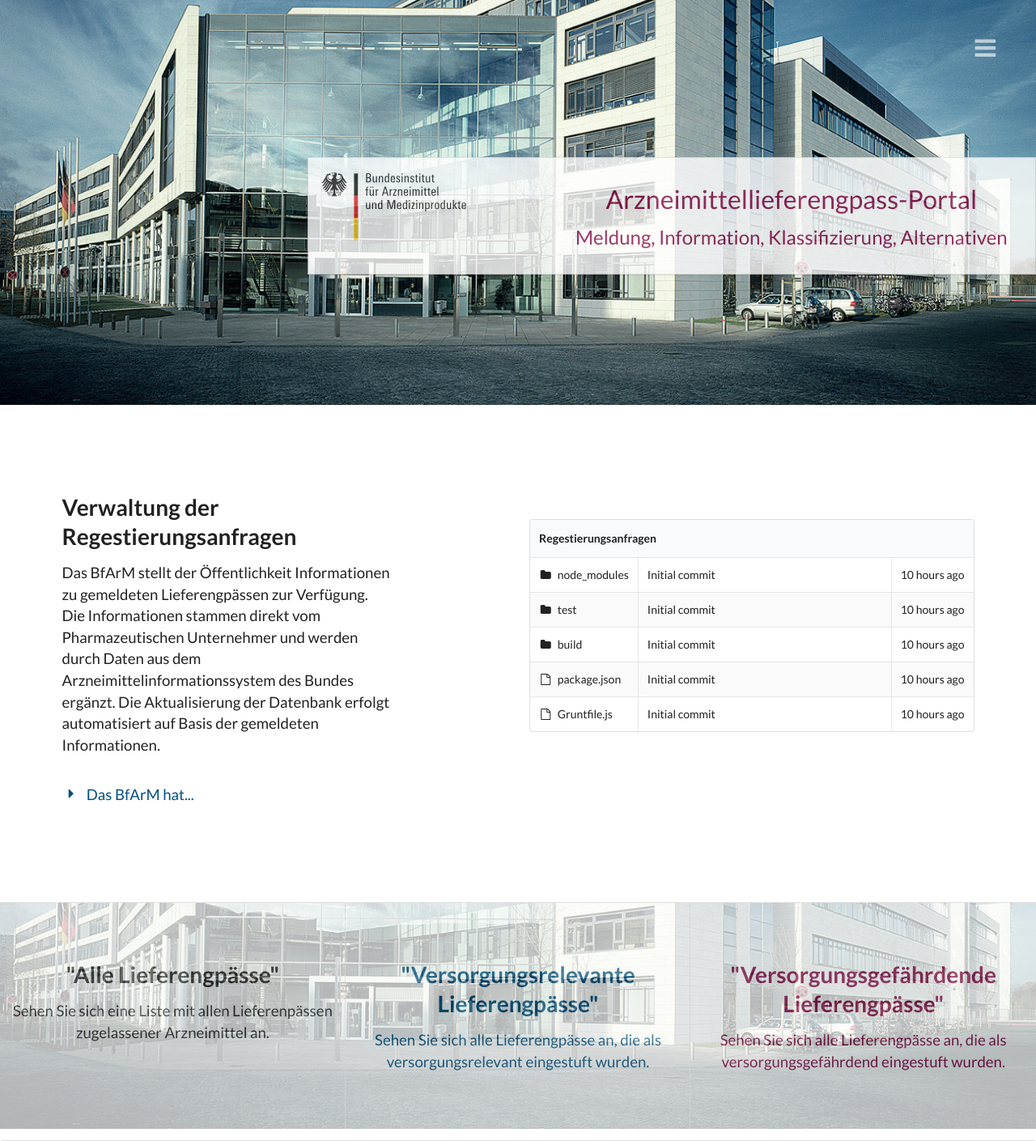
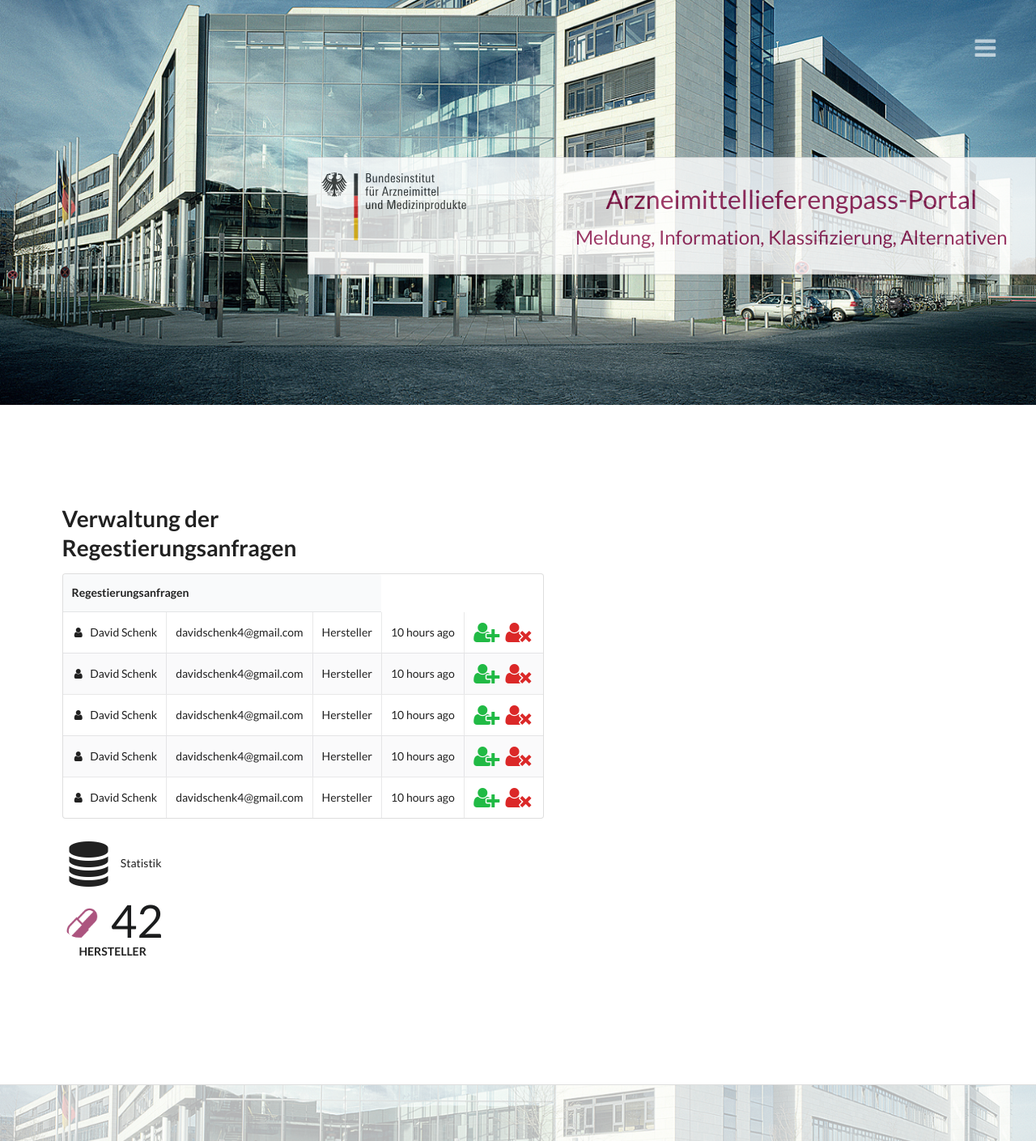
Before and after one commit to schenkd/webdev-project, a Flask app: page /verwaltung in a window 1280 px wide. Shown: the top 1409 px of the page at 81% size. Run offline with Flask 2, Linux system fonts and the light colour scheme; some libraries are stand-ins or nearby versions.

Commit message:
work on verwaltung.html

```diff
--- a/app/models.py
+++ b/app/models.py
@@ -17,7 +17,7 @@
     member_since = db.DateTimeField(default=datetime.utcnow)
     firstname = db.StringField()
     lastname = db.StringField()
-    authorized = db.BooleanField()
+    authorized = db.BooleanField(default=False)
     permission = db.StringField()
     last_seen = db.DateTimeField(default=datetime.utcnow)
 
--- a/app/templates/_menu.html
+++ b/app/templates/_menu.html
@@ -5,7 +5,7 @@
         <div class="ui vertical sidebar menu right">
 
             {% if current_user.is_authenticated %}
-                <a href="{{ url_for('main.index') }}" class="blue active item">Home - Willkommen {{ current_user.username|capitalize }}</a>
+                <a href="{{ url_for('main.index') }}" class="blue active item">Home - {{ current_user.firstname|capitalize }} {{ current_user.lastname|capitalize }}</a>
             {% else %}
                 <a href="{{ url_for('main.index') }}" class="blue active item">Home</a>
             {% endif %}
--- a/app/templates/intern/table.html
+++ b/app/templates/intern/table.html
@@ -9,38 +9,63 @@
     <tbody>
         <tr>
             <td class="collapsing">
-                <i class="folder icon"></i> node_modules
+                <i class="user icon"></i> David Schenk
             </td>
-            <td>Initial commit</td>
+            <td>davidschenk4@gmail.com</td>
+            <td>Hersteller</td>
             <td class="right aligned collapsing">10 hours ago</td>
+            <td class="right aligned collapsing">
+                <i class="big green add user icon"></i>
+                <i class="big red remove user icon"></i>
+            </td>
         </tr>
         <tr>
-            <td>
-                <i class="folder icon"></i> test
+            <td class="collapsing">
+                <i class="user icon"></i> David Schenk
             </td>
-            <td>Initial commit</td>
-            <td class="right aligned">10 hours ago</td>
+            <td>davidschenk4@gmail.com</td>
+            <td>Hersteller</td>
+            <td class="right aligned collapsing">10 hours ago</td>
+            <td class="right aligned collapsing">
+                <i class="big green add user icon"></i>
+                <i class="big red remove user icon"></i>
+            </td>
         </tr>
         <tr>
-            <td>
-                <i class="folder icon"></i> build
+            <td class="collapsing">
+                <i class="user icon"></i> David Schenk
             </td>
-            <td>Initial commit</td>
-            <td class="right aligned">10 hours ago</td>
+            <td>davidschenk4@gmail.com</td>
+            <td>Hersteller</td>
+            <td class="right aligned collapsing">10 hours ago</td>
+            <td class="right aligned collapsing">
+                <i class="big green add user icon"></i>
+                <i class="big red remove user icon"></i>
+            </td>
         </tr>
         <tr>
-            <td>
-                <i class="file outline icon"></i> package.json
+            <td class="collapsing">
+                <i class="user icon"></i> David Schenk
             </td>
-            <td>Initial commit</td>
-            <td class="right aligned">10 hours ago</td>
+            <td>davidschenk4@gmail.com</td>
+            <td>Hersteller</td>
+            <td class="right aligned collapsing">10 hours ago</td>
+            <td class="right aligned collapsing">
+                <i class="big green add user icon"></i>
+                <i class="big red remove user icon"></i>
+            </td>
         </tr>
         <tr>
-            <td>
-                <i class="file outline icon"></i> Gruntfile.js
+            <td class="collapsing">
+                <i class="user icon"></i> David Schenk
             </td>
-            <td>Initial commit</td>
-            <td class="right aligned">10 hours ago</td>
+            <td>davidschenk4@gmail.com</td>
+            <td>Hersteller</td>
+            <td class="right aligned collapsing">10 hours ago</td>
+            <td class="right aligned collapsing">
+                <i class="big green add user icon"></i>
+                <i class="big red remove user icon"></i>
+            </td>
         </tr>
     </tbody>
 </table>
--- a/app/templates/intern/verwaltung.html
+++ b/app/templates/intern/verwaltung.html
@@ -5,31 +5,34 @@
 	<!--Highlight-->
     <div class="ui vertical stripe segment">
         <div class="ui middle aligned stackable grid container">
-            <div class="row">
-                <div class="six wide column">
+
+			<div class="ui six column grid">
+				<div class="four column row">
+					<div class="column">
 						<h3 class="ui header">Verwaltung der Regestierungsanfragen</h3>
-                    <p>Das BfArM stellt der Öffentlichkeit Informationen zu gemeldeten Lieferengpässen zur Verfügung. Die Informationen stammen direkt vom Pharmazeutischen Unternehmer und werden durch Daten aus dem Arzneimittelinformationssystem des Bundes ergänzt. Die Aktualisierung der Datenbank erfolgt automatisiert auf Basis der gemeldeten Informationen.</p>
-                </div>
-                <div class="eight wide right floated column">
 						{% include 'intern/table.html' %}
 					</div>
 				</div>
+
+				<div class="two column">
 					<div class="row">
-                <div class="aligned column">
-                    <div class="ui accordion">
-                        <div class="title">
-                            <p><i class="dropdown icon"></i> Das BfArM hat...</p>
+						<i class="huge database icon"></i>
+						Statistik
+						<br>
+						<div class="ui statistics">
+							<div class="statistic">
+								<div class="value">
+									<img src="{{ url_for('static', filename='img/topics-sprite-large.png') }}" class="ui circular inline image">
+									42
 								</div>
-						<div class="content">
-                            <div class="ui container">
-                                <p class="transition visible" style="display: block !important;">... in der Regel keine weitergehende Information zum Lieferstatus der gelisteten Arzneimittel. Die Einstellung erfolgt unter der alleinigen Verantwortung der jeweiligen Zulassungsinhaber. Bei Rückfragen zu gemeldeten Lieferengpässen wird daher empfohlen, sich direkt an die jeweils angegebene Kontakt-Telefonnummer oder die Kontakt-E-Mailadresse des Pharmazeutischen Unternehmers zu wenden.</p>
-                                <p class="transition visible" style="display: block !important;">Es werden sowohl Arzneimittel in der Zuständigkeit des BfArM wie auch des Paul-Ehrlich-Institutes (PEI) mit Ausnahme der Humanimpfstoffe in der Anwendung veröffentlicht. Informationen zu Lieferengpässen von Humanimpfstoffen gegen Infektionskrankheiten befinden sich auf der Internetseite des PEI unter: www.pei.de/lieferengpaesse-impfstoffe-human. Der Umfang der dargestellten Daten kann individuell vom Nutzer definiert werden. Ebenso ist es möglich die Lieferengpassmeldungen zu sortieren, zu filtern und herunterzuladen. Auf der ersten Übersichtsweite sind die Basisinformationen zum Lieferengpass zusammengestellt. Durch betätigen des Stiftsymbols können weitere Informationen aufgerufen werden.</p>
-                                <p class="transition visible" style="display: block !important;">Weitere Informationen zu den Aufgaben des BfArM finden Sie unter
-                                <a href="http://www.bfarm.de">www.bfarm.de</a>.</p>
+								<div class="label">
+									Hersteller
 								</div>
 							</div>
 						</div>
 					</div>
+				</div>
+
 			</div>
         </div>
     </div>
```
Lines whose indentation alone changed are shown as unchanged.
